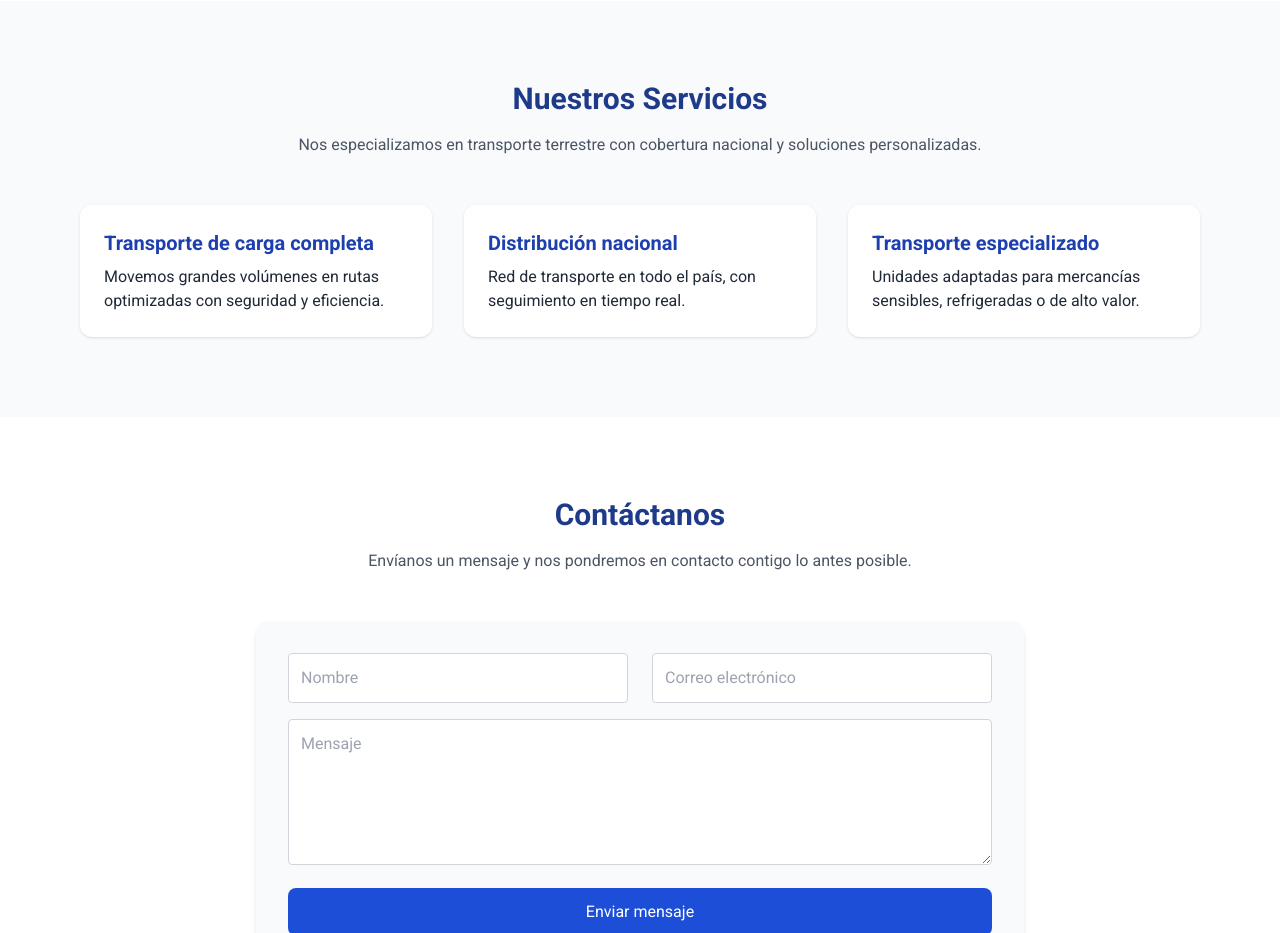
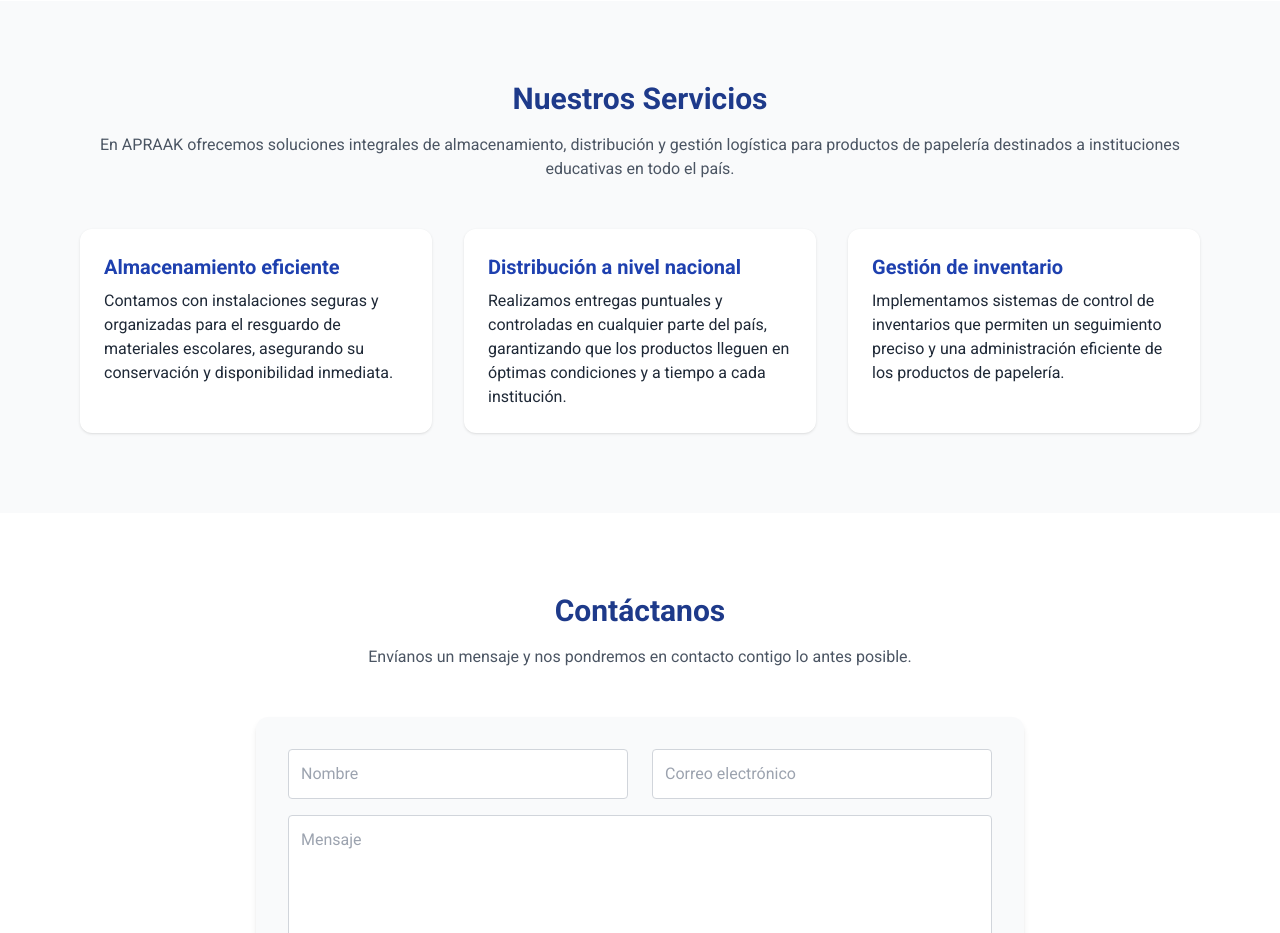
Before and after one commit to ivan03hdez-svg/Empresa_Logistica, a plain HTML site: page index.html in a window 1280 px wide. Shown: the part 1320-2253 px from the top of the page. Drawn offline with nearby package versions, Linux system fonts and the light colour scheme.

Commit message:
(FIX) Cambio en los servicios

```diff
--- a/index.html
+++ b/index.html
@@ -76,26 +76,42 @@
 <section id="servicios" class="py-20 bg-gray-50">
   <div class="max-w-6xl mx-auto text-center mb-12">
     <h3 class="text-3xl font-bold text-blue-900" data-aos="fade-down">Nuestros Servicios</h3>
-      <p class="text-gray-600 mt-4">Nos especializamos en transporte terrestre con cobertura nacional y soluciones personalizadas.</p>
+    <p class="text-gray-600 mt-4">
+      En APRAAK ofrecemos soluciones integrales de almacenamiento, distribución y gestión logística
+      para productos de papelería destinados a instituciones educativas en todo el país.
+    </p>
   </div>
 
   <div class="grid md:grid-cols-3 gap-8 max-w-6xl mx-auto px-4">
+    <!-- Servicio 1 -->
     <div class="bg-white p-6 rounded-xl shadow hover:shadow-lg transition" data-aos="fade-up">
-        <h4 class="text-xl font-bold text-blue-800 mb-2">Transporte de carga completa</h4>
-        <p>Movemos grandes volúmenes en rutas optimizadas con seguridad y eficiencia.</p>
+      <h4 class="text-xl font-bold text-blue-800 mb-2">Almacenamiento eficiente</h4>
+      <p>
+        Contamos con instalaciones seguras y organizadas para el resguardo de materiales escolares,
+        asegurando su conservación y disponibilidad inmediata.
+      </p>
     </div>
 
+    <!-- Servicio 2 -->
     <div class="bg-white p-6 rounded-xl shadow hover:shadow-lg transition" data-aos="fade-up" data-aos-delay="100">
-        <h4 class="text-xl font-bold text-blue-800 mb-2">Distribución nacional</h4>
-        <p>Red de transporte en todo el país, con seguimiento en tiempo real.</p>
+      <h4 class="text-xl font-bold text-blue-800 mb-2">Distribución a nivel nacional</h4>
+      <p>
+        Realizamos entregas puntuales y controladas en cualquier parte del país, garantizando que los
+        productos lleguen en óptimas condiciones y a tiempo a cada institución.
+      </p>
     </div>
 
+    <!-- Servicio 3 -->
     <div class="bg-white p-6 rounded-xl shadow hover:shadow-lg transition" data-aos="fade-up" data-aos-delay="200">
-        <h4 class="text-xl font-bold text-blue-800 mb-2">Transporte especializado</h4>
-        <p>Unidades adaptadas para mercancías sensibles, refrigeradas o de alto valor.</p>
+      <h4 class="text-xl font-bold text-blue-800 mb-2">Gestión de inventario</h4>
+      <p>
+        Implementamos sistemas de control de inventarios que permiten un seguimiento preciso y una
+        administración eficiente de los productos de papelería.
+      </p>
     </div>
   </div>
 </section>
+
 
   <!-- SECCIÓN CONTACTO -->
   <section id="contacto" class="py-20 bg-white">
```
Lines whose indentation alone changed are shown as unchanged.
